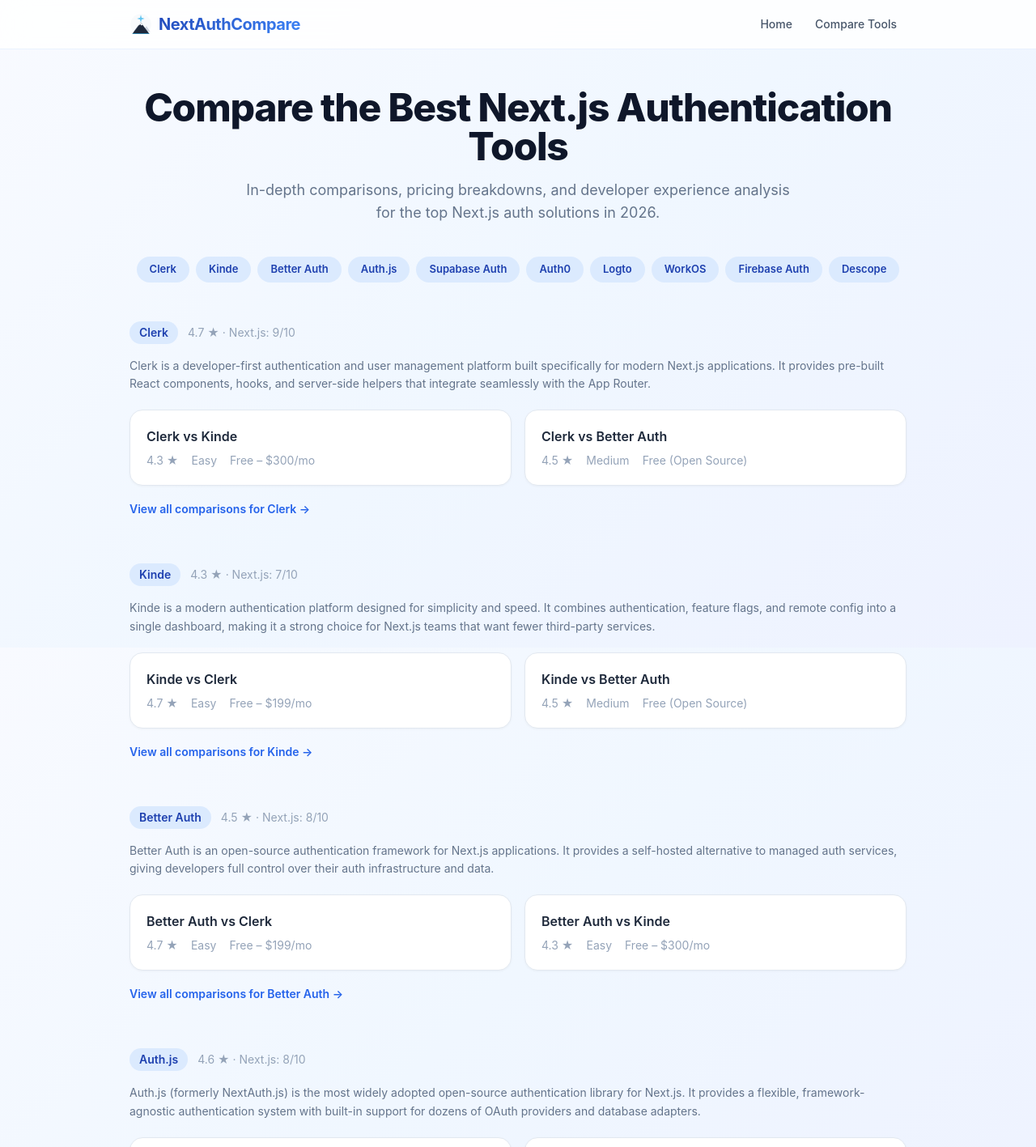
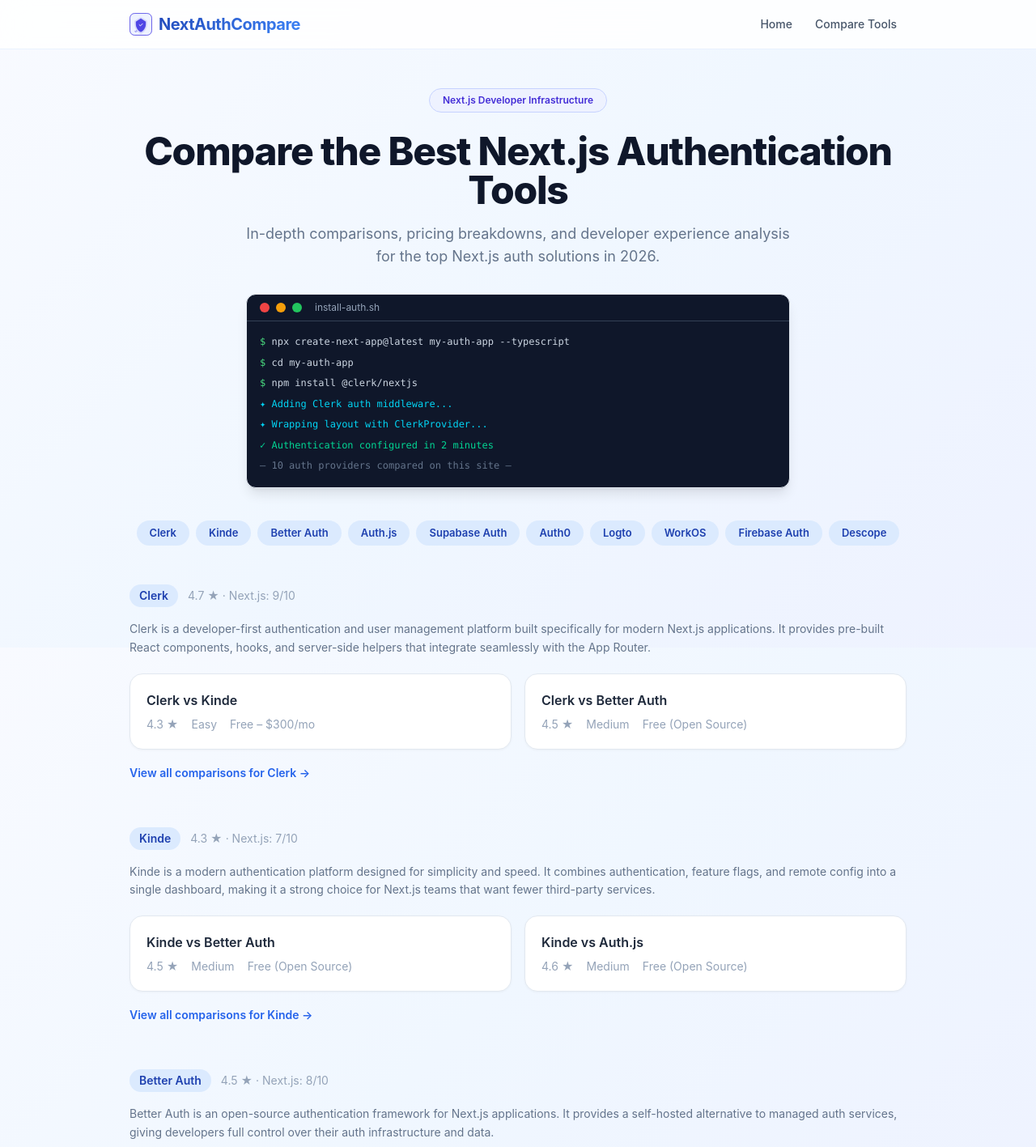
Before and after one commit to wonderer693-lab/testing123Abc, a Next.js app: page / in a window 1280 px wide. Shown: the top 1417 px of the page at 81% size. Built offline with nearby package versions, Linux system fonts and the light colour scheme.

Commit message:
feat: winner card styling, hero mock code, circular-shift homepage, BackToTop, real affiliate URLs, themeColor viewport fix

```diff
--- a/app/layout.tsx
+++ b/app/layout.tsx
@@ -24,18 +24,26 @@
   مَّا يَفۡتَحِ ٱللَّهُ لِلنَّاسِ مِن رَّحۡمَةٖ
   فَلَا مُمۡسِكَ لَهَا
 */
-import type { Metadata } from "next";
+import type { Metadata, Viewport } from "next";
 import { Analytics } from "@vercel/analytics/next";
+import BackToTop from "@/components/BackToTop";
 import "./globals.css";
 
 const siteName = "NextAuthCompare";
 const siteTagline = "Compare the best Next.js authentication tools. In-depth reviews, pricing breakdowns, and developer experience analysis.";
 const siteUrl = "https://saaspolarbeam.vercel.app";
 
+export const viewport: Viewport = {
+  themeColor: "#4f46e5",
+};
+
 export const metadata: Metadata = {
   title: { default: siteName, template: `%s - ${siteName}` },
   description: siteTagline,
   metadataBase: new URL(siteUrl),
+  icons: {
+    icon: "/icon.svg",
+  },
   openGraph: {
     title: siteName,
     description: siteTagline,
@@ -54,25 +62,19 @@
               href="/"
               className="flex items-center gap-2 text-xl font-bold tracking-tight gradient-text-blue"
             >
-              <svg width="28" height="28" viewBox="0 0 240 240" fill="none" xmlns="http://www.w3.org/2000/svg" className="shrink-0">
-                <circle cx="120" cy="120" r="110" fill="#F8FAFC"/>
-                <g>
-                  <path d="M120 20 L126 54 L160 60 L126 66 L120 100 L114 66 L80 60 L114 54 Z" fill="#0EA5E9"/>
-                  <path d="M120 45 L123 57 L135 60 L123 63 L120 75 L117 63 L105 60 L117 57 Z" fill="#BAE6FD"/>
-                </g>
-                <g>
-                  <path d="M40 200 L90 130 L140 200 Z" fill="#94A3B8" opacity="0.4"/>
-                  <path d="M130 200 L180 140 L220 200 Z" fill="#94A3B8" opacity="0.4"/>
-                  <path d="M30 220 L120 100 L210 220 Z" fill="#1E293B"/>
-                  <path d="M120 100 L140 126 L125 132 L115 120 L100 130 L95 125 Z" fill="#F1F5F9"/>
-                </g>
-                <rect x="30" y="215" width="180" height="4" rx="2" fill="#0EA5E9"/>
+              <svg width="28" height="28" viewBox="0 0 100 100" fill="none" xmlns="http://www.w3.org/2000/svg" className="shrink-0">
+                <rect x="2" y="2" width="96" height="96" rx="20" fill="#EEF2FF"/>
+                <rect x="2" y="2" width="96" height="96" rx="20" stroke="#4F46E5" strokeWidth="3"/>
+                <path d="M50 18L22 35v14c0 18.7 11.7 36.2 28 43 16.3-6.8 28-24.3 28-43V35L50 18z" fill="#4F46E5" opacity="0.15"/>
+                <path d="M50 24L28 38v11c0 15.3 9.6 29.6 22 35.2 12.4-5.6 22-19.9 22-35.2V38L50 24z" fill="#4F46E5"/>
+                <path d="M43 52l5 5 9-9" stroke="#fff" strokeWidth="3.5" strokeLinecap="round" strokeLinejoin="round"/>
+                <text x="22" y="85" fontSize="9" fontWeight="700" fill="#4F46E5" fontFamily="system-ui">&lt;/&gt;</text>
               </svg>
               {siteName}
             </a>
             <nav className="flex items-center gap-1">
               <a href="/" className="nav-link px-3 py-2 text-sm">Home</a>
-              <a href="/" className="nav-link px-3 py-2 text-sm">Compare Tools</a>
+              <a href="/#comparisons-grid" className="nav-link px-3 py-2 text-sm">Compare Tools</a>
             </nav>
           </div>
         </div>
@@ -92,6 +94,7 @@
                 <h3 className="mb-3 text-sm font-semibold text-slate-800">Quick Links</h3>
                 <div className="space-y-2">
                   <a href="/" className="block text-sm text-slate-500 hover:text-blue-600 transition-colors">Home</a>
+                  <a href="/#comparisons-grid" className="block text-sm text-slate-500 hover:text-blue-600 transition-colors">All Comparisons</a>
                 </div>
               </div>
               <div>
@@ -109,6 +112,7 @@
             </div>
           </div>
         </footer>
+        <BackToTop />
         <Analytics />
       </body>
     </html>
--- a/app/page.tsx
+++ b/app/page.tsx
@@ -3,17 +3,39 @@
 
 export default function HomePage() {
   const tools = getTools();
+  const total = tools.length;
 
   return (
     <div className="animate-fade-in">
       <section className="mb-10 text-center">
+        <div className="mx-auto mb-6 inline-flex items-center gap-2 rounded-full border border-indigo-200 bg-indigo-50 px-4 py-1.5 text-xs font-semibold text-indigo-700">
+          Next.js Developer Infrastructure
+        </div>
         <h1 className="mb-4 text-4xl font-extrabold tracking-tight text-slate-900 sm:text-5xl">
           Compare the Best Next.js Authentication Tools
         </h1>
-        <p className="mx-auto max-w-2xl text-lg text-slate-500">
+        <p className="mx-auto mb-8 max-w-2xl text-lg text-slate-500">
           In-depth comparisons, pricing breakdowns, and developer experience analysis
           for the top Next.js auth solutions in 2026.
         </p>
+
+        <div className="mx-auto max-w-2xl overflow-hidden rounded-xl border border-slate-200 bg-slate-900 text-left text-sm shadow-lg">
+          <div className="flex items-center gap-2 border-b border-slate-700 px-4 py-2">
+            <span className="h-3 w-3 rounded-full bg-red-500" />
+            <span className="h-3 w-3 rounded-full bg-amber-500" />
+            <span className="h-3 w-3 rounded-full bg-green-500" />
+            <span className="ml-2 text-xs text-slate-400">install-auth.sh</span>
+          </div>
+          <div className="space-y-1.5 p-4 font-mono text-xs leading-relaxed text-slate-300">
+            <p><span className="text-green-400">$</span> npx create-next-app@latest my-auth-app --typescript</p>
+            <p><span className="text-green-400">$</span> cd my-auth-app</p>
+            <p><span className="text-green-400">$</span> npm install @clerk/nextjs</p>
+            <p className="text-cyan-400">✦  Adding Clerk auth middleware...</p>
+            <p className="text-cyan-400">✦  Wrapping layout with ClerkProvider...</p>
+            <p className="text-emerald-400">✓  Authentication configured in 2 minutes</p>
+            <p className="text-slate-500">— 10 auth providers compared on this site —</p>
+          </div>
+        </div>
       </section>
 
       <section className="mb-12">
@@ -22,7 +44,7 @@
             <a
               key={tool.id}
               href={`#tool-${tool.id}`}
-              className="pill"
+              className="pill transition-all hover:scale-105 hover:ring-2 hover:ring-indigo-500"
               style={{
                 background: "var(--color-blue-100)",
                 color: "var(--color-blue-800)",
@@ -36,10 +58,10 @@
         </div>
       </section>
 
-      {tools.map((tool) => {
-        const others = tools
-          .filter((t) => t.id !== tool.id)
-          .slice(0, 2);
+      <div id="comparisons-grid">
+        {tools.map((tool, index) => {
+          const first = tools[(index + 1) % total];
+          const second = tools[(index + 2) % total];
 
           return (
             <section key={tool.id} id={`tool-${tool.id}`} className="mb-14 scroll-mt-20">
@@ -54,22 +76,32 @@
               </p>
 
               <div className="mb-4 grid gap-4 sm:grid-cols-2">
-              {others.map((other) => (
                 <Link
-                  key={other.id}
-                  href={`/compare/${tool.id}-vs-${other.id}`}
+                  href={`/compare/${tool.id}-vs-${first.id}`}
                   className="card-solid p-5 group"
                 >
                   <h3 className="font-semibold text-slate-800 group-hover:text-blue-700 transition-colors">
-                    {tool.name} vs {other.name}
+                    {tool.name} vs {first.name}
                   </h3>
                   <div className="mt-2 flex items-center gap-4 text-sm text-slate-400">
-                    <span>{other.rating} ★</span>
-                    <span>{other.learning_curve}</span>
-                    <span>{other.starting_price}</span>
+                    <span>{first.rating} ★</span>
+                    <span>{first.learning_curve}</span>
+                    <span>{first.starting_price}</span>
                   </div>
                 </Link>
-              ))}
+                <Link
+                  href={`/compare/${tool.id}-vs-${second.id}`}
+                  className="card-solid p-5 group"
+                >
+                  <h3 className="font-semibold text-slate-800 group-hover:text-blue-700 transition-colors">
+                    {tool.name} vs {second.name}
+                  </h3>
+                  <div className="mt-2 flex items-center gap-4 text-sm text-slate-400">
+                    <span>{second.rating} ★</span>
+                    <span>{second.learning_curve}</span>
+                    <span>{second.starting_price}</span>
+                  </div>
+                </Link>
               </div>
 
               <Link
@@ -82,5 +114,6 @@
           );
         })}
       </div>
+    </div>
   );
 }
--- /dev/null
+++ b/components/BackToTop.tsx
@@ -0,0 +1,27 @@
+"use client";
+
+import { useEffect, useState } from "react";
+
+export default function BackToTop() {
+  const [visible, setVisible] = useState(false);
+
+  useEffect(() => {
+    const onScroll = () => setVisible(window.scrollY > 300);
+    window.addEventListener("scroll", onScroll, { passive: true });
+    return () => window.removeEventListener("scroll", onScroll);
+  }, []);
+
+  return (
+    <button
+      onClick={() => window.scrollTo({ top: 0, behavior: "smooth" })}
+      className={`fixed bottom-6 right-6 z-50 flex h-12 w-12 items-center justify-center rounded-full bg-indigo-600 text-white shadow-lg transition-all duration-300 hover:bg-indigo-700 hover:shadow-xl ${
+        visible ? "translate-y-0 opacity-100" : "pointer-events-none translate-y-4 opacity-0"
+      }`}
+      aria-label="Back to top"
+    >
+      <svg className="h-5 w-5" fill="none" viewBox="0 0 24 24" stroke="currentColor">
+        <path strokeLinecap="round" strokeLinejoin="round" strokeWidth={2.5} d="M5 15l7-7 7 7" />
+      </svg>
+    </button>
+  );
+}
```
Also changed, not shown: app/compare/[slug]/page.tsx (+7 -4 lines), src/data/auth-tools.json (+10 -10 lines), app/icon.svg (added). Lines whose indentation alone changed are shown as unchanged.
